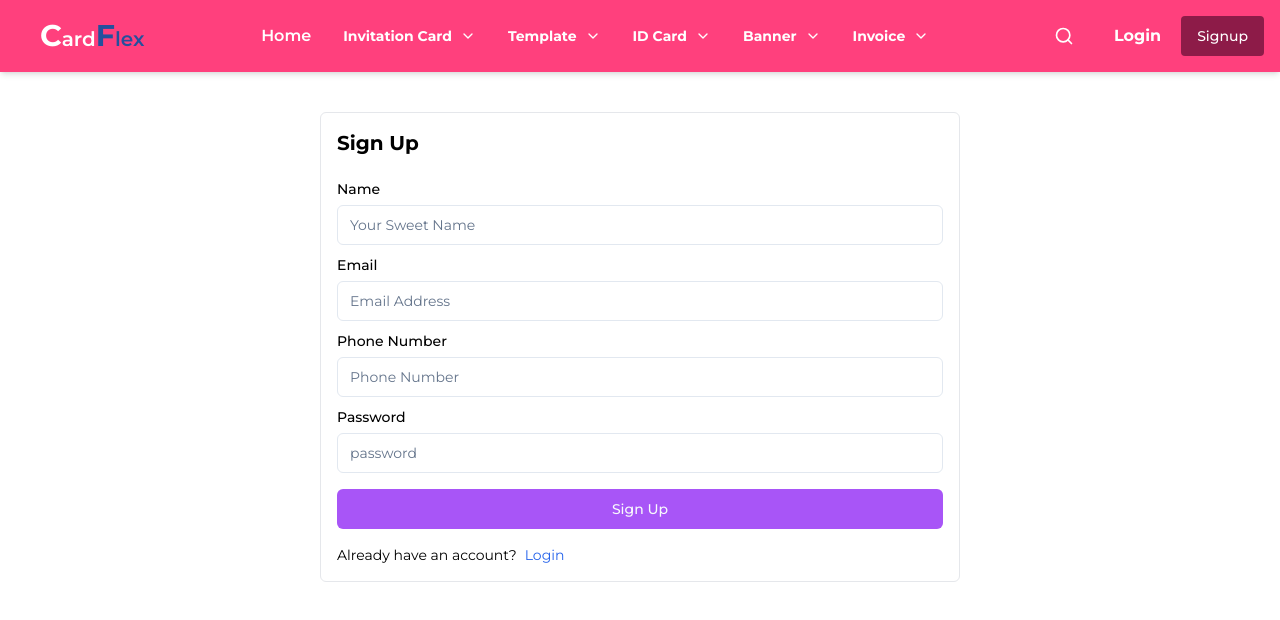
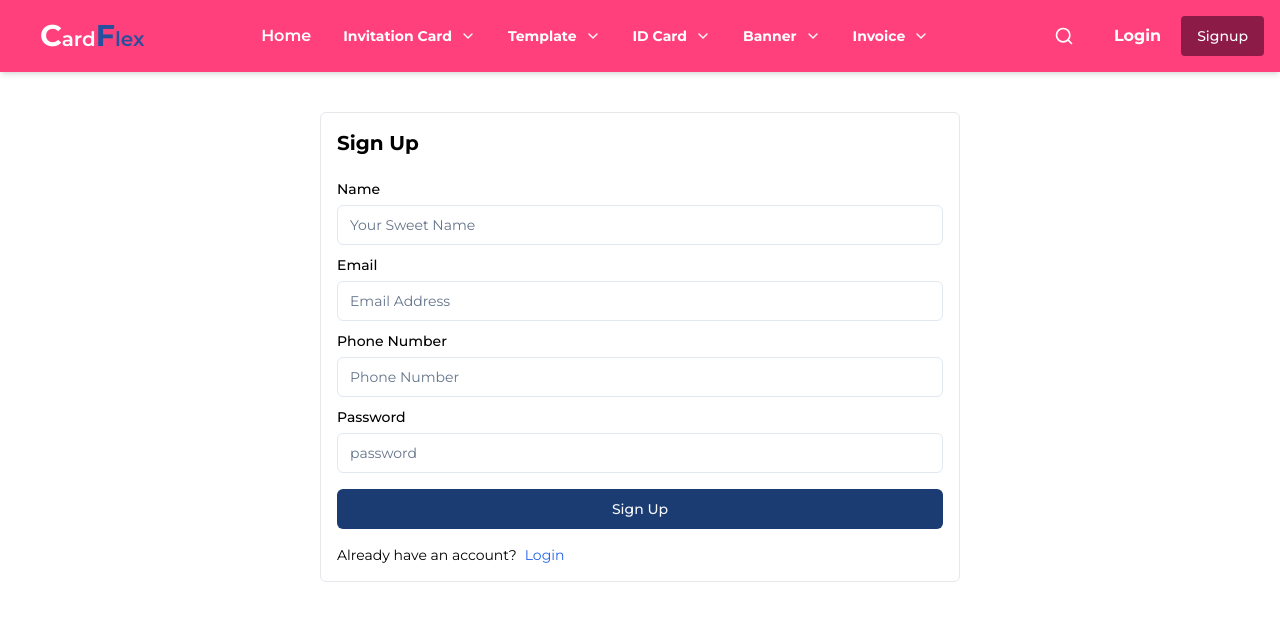
Before and after one commit to Aayushuic/CardFlex, a React (Vite) app in the folder frontend/: page /signup in a window 1280 px wide. Shown: the top 620 px of the page. Built offline with nearby package versions, Linux system fonts and the light colour scheme.

Commit message:
api error

```diff
--- a/frontend/src/components/Auth/Login.jsx
+++ b/frontend/src/components/Auth/Login.jsx
@@ -111,7 +111,7 @@ const Login = () => {
             </Button>
           ) : (
             <Button
-              className="w-full my-4 bg-purple-500 hover:bg-purple-700"
+              className="w-full my-4 bg-[#1B3C73] hover:bg-[#40679E]"
               type="submit"
             >
               Login
--- a/frontend/src/components/Auth/SignUp.jsx
+++ b/frontend/src/components/Auth/SignUp.jsx
@@ -154,7 +154,7 @@ const Signup = () => {
             </Button>
           ) : (
             <Button
-              className="my-4 flex items-center gap-3 w-full bg-purple-500 hover:bg-purple-700"
+              className="my-4 flex items-center gap-3 w-full bg-[#1B3C73] hover:bg-[#40679E]"
               type="submit"
             >
               Sign Up
```
Also changed, not shown: 3 other files (tests, documents, lock files or other folders).
